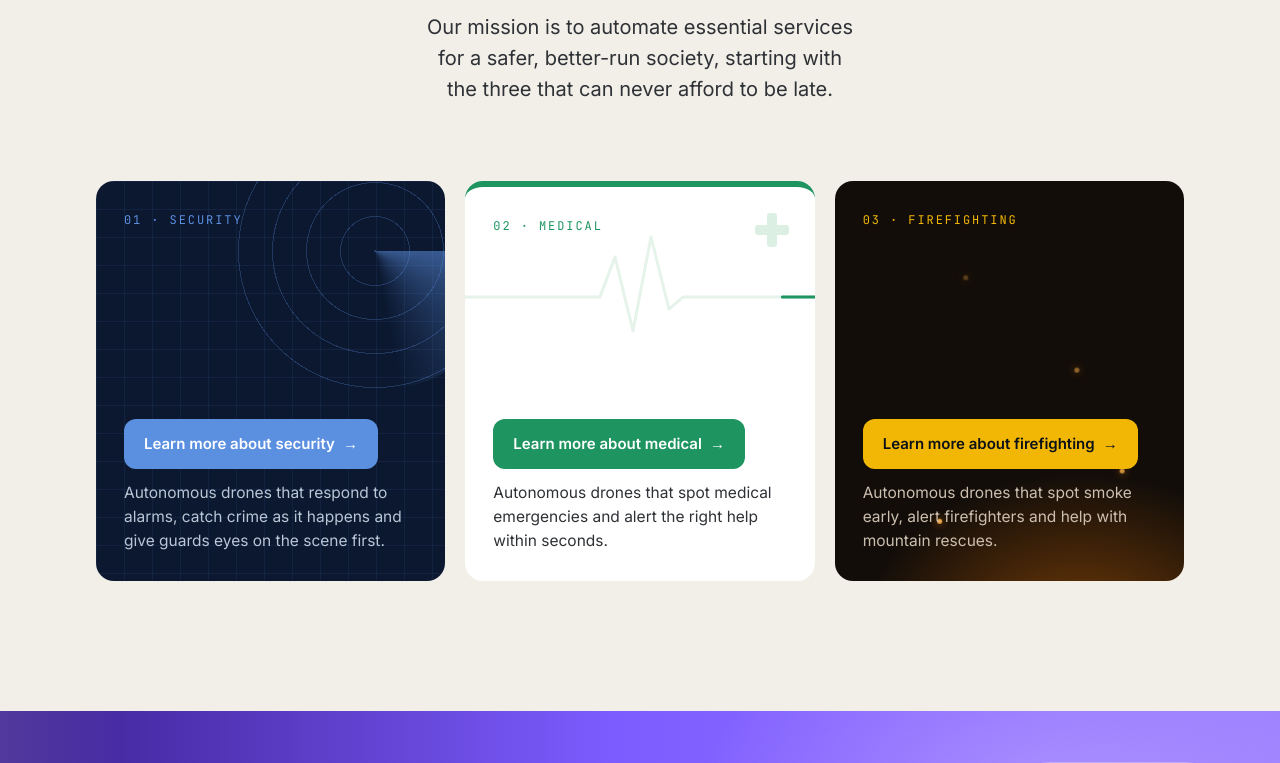
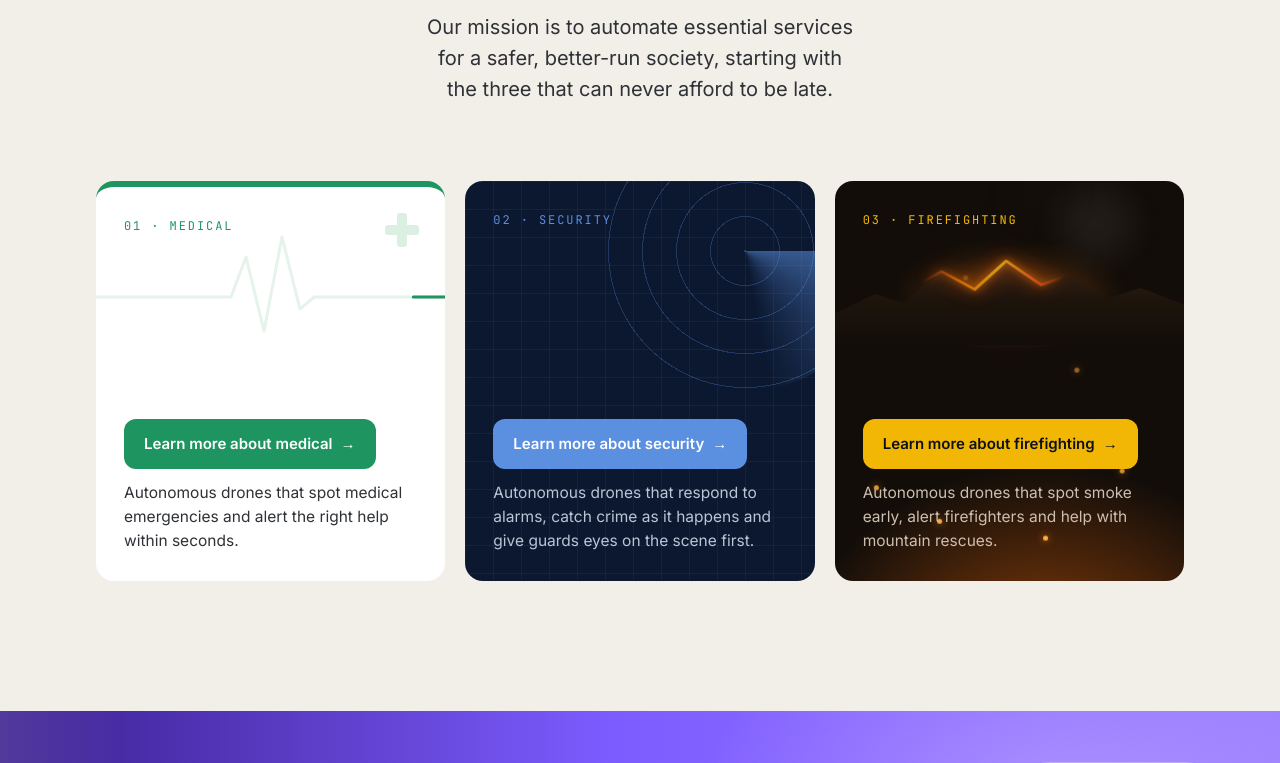
Before and after one commit to benhendrikse08-Dev/flytambora-site, a plain HTML site: page index.html in a window 1280 px wide. Shown: the part 1990-2753 px from the top of the page. Drawn offline with Linux system fonts and the light colour scheme.

Commit message:
Order branches Medical, Security, Firefighting; livelier fire card
Co-Authored-By: Claude Opus 5.5 <noreply@anthropic.com>
Claude-Session: https://claude.ai/code/session_01KUgY1YadnYnBNcdGMfpjEC

```diff
--- a/index.html
+++ b/index.html
@@ -418,8 +418,19 @@ body.bx-on .site-dim{transform:scale(.94);filter:blur(6px) brightness(.45);opaci
 @media(max-width:760px){.tz-scroll{display:none}}
 .tz-sub b{color:#fff;font-weight:600}
 html{scroll-padding-top:24px}
+/* fire card: burning ridge */
+.card.fire{background:#120D09;background-image:radial-gradient(ellipse 100% 70% at 60% 120%,rgba(255,110,10,.5),transparent 70%)}
+.card.fire .ridge{position:absolute;left:0;right:0;top:44px;width:100%;height:120px;z-index:0;pointer-events:none;overflow:visible}
+.ridge .mtn{fill:url(#mt)}
+.ridge .fline{fill:none;stroke:url(#fl);stroke-width:3.5;stroke-linecap:round;stroke-linejoin:round;filter:drop-shadow(0 0 5px #FF8A00) drop-shadow(0 0 12px rgba(255,90,20,.9));animation:flick 1.3s ease-in-out infinite}
+@keyframes flick{0%,100%{opacity:1}35%{opacity:.7}60%{opacity:.95}80%{opacity:.75}}
+.flame-glow{position:absolute;left:18%;right:18%;top:70px;height:90px;border-radius:50%;background:radial-gradient(closest-side,rgba(255,130,20,.55),transparent);filter:blur(12px);animation:flick 1.7s ease-in-out infinite;pointer-events:none;z-index:0}
+.smoke{position:absolute;left:40%;top:60px;width:80px;height:80px;border-radius:50%;background:radial-gradient(closest-side,rgba(200,190,180,.22),transparent);filter:blur(6px);opacity:0;animation:smoke 6s ease-out infinite;pointer-events:none;z-index:0}
+@keyframes smoke{0%{transform:translate(0,0) scale(.6);opacity:0}20%{opacity:1}100%{transform:translate(30px,-90px) scale(1.9);opacity:0}}
+.card.fire .k,.card.fire .lm-solid,.card.fire .sum{position:relative;z-index:1}
+@media (prefers-reduced-motion:reduce){.ridge .fline,.flame-glow,.smoke{animation:none}}
 </style><script type="application/ld+json">
-{"@context":"https://schema.org","@type":"Organization","name":"Tambora Technologies","alternateName":"Tambora","url":"https://flytambora.com/","logo":"https://flytambora.com/favicon.svg","description":"Tambora Technologies builds autonomous drones and AI for essential services in South Africa: security, medical and firefighting.","address":{"@type":"PostalAddress","addressCountry":"ZA"},
+{"@context":"https://schema.org","@type":"Organization","name":"Tambora Technologies","alternateName":"Tambora","url":"https://flytambora.com/","logo":"https://flytambora.com/favicon.svg","description":"Tambora Technologies builds autonomous drones and AI for essential services in South Africa: medical, security and firefighting.","address":{"@type":"PostalAddress","addressCountry":"ZA"},
 "subOrganization":[{"@type":"Organization","name":"Tambora Medical","url":"https://medical.flytambora.com/"},{"@type":"Organization","name":"Tambora Firefighting","url":"https://fire.flytambora.com/"},{"@type":"Organization","name":"Sagwic","url":"https://sagwic.com/","description":"Tambora's talent scout for engineers and builders."}],
 "sameAs":["https://medical.flytambora.com/","https://fire.flytambora.com/","https://sagwic.com/"]}
 </script>
@@ -447,7 +458,7 @@ html{scroll-padding-top:24px}
   </header>
  </div>
  <div class="tz-title">
-  <span class="tz-k"><i></i>Security · Medical · Firefighting</span>
+  <span class="tz-k"><i></i>Medical · Security · Firefighting</span>
   <h1>Help from<br>above.</h1>
   <div class="tz-sub"><b>Tambora Technologies</b> builds autonomous drones that get to emergencies first, so help arrives sooner.</div>
  </div>
@@ -484,21 +495,28 @@ html{scroll-padding-top:24px}
   <h2 class="md rv">Automating the<br>public sector.</h2>
   <p class="lead rv">Our mission is to automate essential services for a safer, better-run society, starting with the three that can never afford to be late.</p>
   <div class="pil-grid">
+   <article class="card med rv">
+    <i class="cross" aria-hidden="true"></i>
+    <svg class="ecg" viewBox="0 0 400 110" preserveAspectRatio="none" aria-hidden="true"><path class="bg" d="M0 70H120L135 70L150 30L168 104L186 10L204 82L218 70H400"/><path d="M0 70H120L135 70L150 30L168 104L186 10L204 82L218 70H400"/></svg>
+    <span class="k">01 · Medical</span>
+    <a class="lm-solid" href="https://medical.flytambora.com">Learn more about medical <span aria-hidden="true">→</span></a>
+    <p class="sum">Autonomous drones that spot medical emergencies and alert the right help within seconds.</p>
+   </article>
    <article class="card sec rv">
     <div class="radar" aria-hidden="true"><i></i></div>
-    <span class="k">01 · Security</span>
+    <span class="k">02 · Security</span>
     <a class="lm-solid" href="#pillars">Learn more about security <span aria-hidden="true">→</span></a>
     <p class="sum">Autonomous drones that respond to alarms, catch crime as it happens and give guards eyes on the scene first.</p>
    </article>
-   <article class="card med rv">
-    <i class="cross" aria-hidden="true"></i>
-    <svg class="ecg" viewBox="0 0 400 110" preserveAspectRatio="none" aria-hidden="true"><path class="bg" d="M0 70H120L135 70L150 30L168 104L186 10L204 82L218 70H400"/><path d="M0 70H120L135 70L150 30L168 104L186 10L204 82L218 70H400"/></svg>
-    <span class="k">02 · Medical</span>
-    <a class="lm-solid" href="https://medical.flytambora.com">Learn more about medical <span aria-hidden="true">→</span></a>
-    <p class="sum">Autonomous drones that spot medical emergencies and alert the right help within seconds.</p>
-   </article>
    <article class="card fire rv">
-    <span class="ember" style="left:18%;--x:30px"></span><span class="ember" style="left:42%;--x:-24px;animation-delay:1.3s"></span><span class="ember" style="left:66%;--x:18px;animation-delay:2.4s"></span><span class="ember" style="left:84%;--x:-30px;animation-delay:3.6s"></span><span class="ember" style="left:30%;--x:-12px;animation-delay:4.2s"></span>
+    <span class="ember" style="left:30%;--x:-14px;animation-delay:0.6s"></span><span class="ember" style="left:52%;--x:22px;animation-delay:1.9s"></span><span class="ember" style="left:74%;--x:-20px;animation-delay:3.1s"></span><span class="ember" style="left:10%;--x:16px;animation-delay:3.8s"></span><span class="ember" style="left:60%;--x:-8px;animation-delay:4.4s"></span><span class="ember" style="left:18%;--x:30px"></span><span class="ember" style="left:42%;--x:-24px;animation-delay:1.3s"></span><span class="ember" style="left:66%;--x:18px;animation-delay:2.4s"></span><span class="ember" style="left:84%;--x:-30px;animation-delay:3.6s"></span><span class="ember" style="left:30%;--x:-12px;animation-delay:4.2s"></span>
+    <span class="flame-glow" aria-hidden="true"></span>
+    <svg class="ridge" viewBox="0 0 400 160" preserveAspectRatio="none" aria-hidden="true">
+     <defs><linearGradient id="mt" x1="0" y1="0" x2="0" y2="1"><stop offset="0" stop-color="#3A2414"/><stop offset=".45" stop-color="#1E140C"/><stop offset="1" stop-color="#120D09"/></linearGradient><linearGradient id="fl" x1="0" y1="0" x2="1" y2="0"><stop offset="0" stop-color="#FF4D1A" stop-opacity="0"/><stop offset=".25" stop-color="#FF7A00"/><stop offset=".55" stop-color="#FFC21A"/><stop offset=".8" stop-color="#FF5A1F"/><stop offset="1" stop-color="#FF4D1A" stop-opacity="0"/></linearGradient></defs>
+     <path class="mtn" d="M0 160V118L46 92L78 104L122 62L160 86L196 48L236 80L270 66L312 98L350 84L400 106V160Z"/>
+     <path class="fline" d="M100 76L122 62L160 86L196 48L236 80L262 70"/>
+    </svg>
+    <span class="smoke" aria-hidden="true"></span><span class="smoke" style="left:58%;animation-delay:2.2s" aria-hidden="true"></span>
     <span class="k">03 · Firefighting</span>
     <a class="lm-solid" href="https://fire.flytambora.com">Learn more about firefighting <span aria-hidden="true">→</span></a>
     <p class="sum">Autonomous drones that spot smoke early, alert firefighters and help with mountain rescues.</p>
@@ -549,11 +567,11 @@ html{scroll-padding-top:24px}
      <span class="top"><svg viewBox="22 34 156 142" aria-hidden="true"><path fill="#0B1118" d="M22 34H93V176H67V62H22Z M107 34H178V62H133V176H107Z"/></svg><span class="wm">TAMBORA</span></span>
      <span class="stripe"><i></i><i></i><i></i><i></i></span>
     </a>
-    <p>Autonomous drones for essential services. Security, then medical, then fire.</p>
+    <p>Autonomous drones for essential services: medical, security and firefighting.</p>
    </div>
    <div class="ft-cols">
     <div class="ft-col"><h4>Tambora</h4><a href="#why">Why we exist</a><a href="#brain">TamboraAI, the brain</a><a href="#join">Demo days 2027</a></div>
-    <div class="ft-col"><h4>What we automate</h4><a href="#pillars" style="--c:var(--s1)"><i class="dot"></i>Security <span class="soon">2027</span></a><a href="#pillars" style="--c:var(--s2)"><i class="dot"></i>Medical <span class="soon">2027</span></a><a href="#pillars" style="--c:var(--s3)"><i class="dot"></i>Firefighting <span class="soon">2028</span></a></div>
+    <div class="ft-col"><h4>What we automate</h4><a href="https://medical.flytambora.com" style="--c:var(--s2)"><i class="dot"></i>Medical <span class="soon">2027</span></a><a href="#pillars" style="--c:var(--s1)"><i class="dot"></i>Security <span class="soon">2027</span></a><a href="https://fire.flytambora.com" style="--c:var(--s3)"><i class="dot"></i>Firefighting <span class="soon">2028</span></a></div>
     <div class="ft-col"><h4>Get in touch</h4><a href="#join">Keep me posted</a><a href="https://sagwic.com" target="_blank" rel="noopener">Join the team</a><a href="mailto:hello@flytambora.com">hello@flytambora.com</a><a href="privacy.html">Privacy</a></div>
    </div>
   </div>
@@ -611,7 +629,7 @@ html{scroll-padding-top:24px}
   <div class="bxb two">
    <div>
     <span class="bxa-k">One brain, every service</span>
-    <p>We're building TamboraAI as one brain for every service we run. Security, medical and firefighting each ask different questions of the ground below: is someone where they shouldn't be, has a car stopped in a live lane, is that haze or smoke? Underneath, the skills are the same: see clearly, understand the scene and act quickly.</p>
+    <p>We're building TamboraAI as one brain for every service we run. Medical, security and firefighting each ask different questions of the ground below: is someone where they shouldn't be, has a car stopped in a live lane, is that haze or smoke? Underneath, the skills are the same: see clearly, understand the scene and act quickly.</p>
     <p>That's why one platform makes sense. What the brain learns watching a highway at night can sharpen how it reads a building site at night, and every new service makes the whole network more capable.</p>
    </div>
    <div>
```
